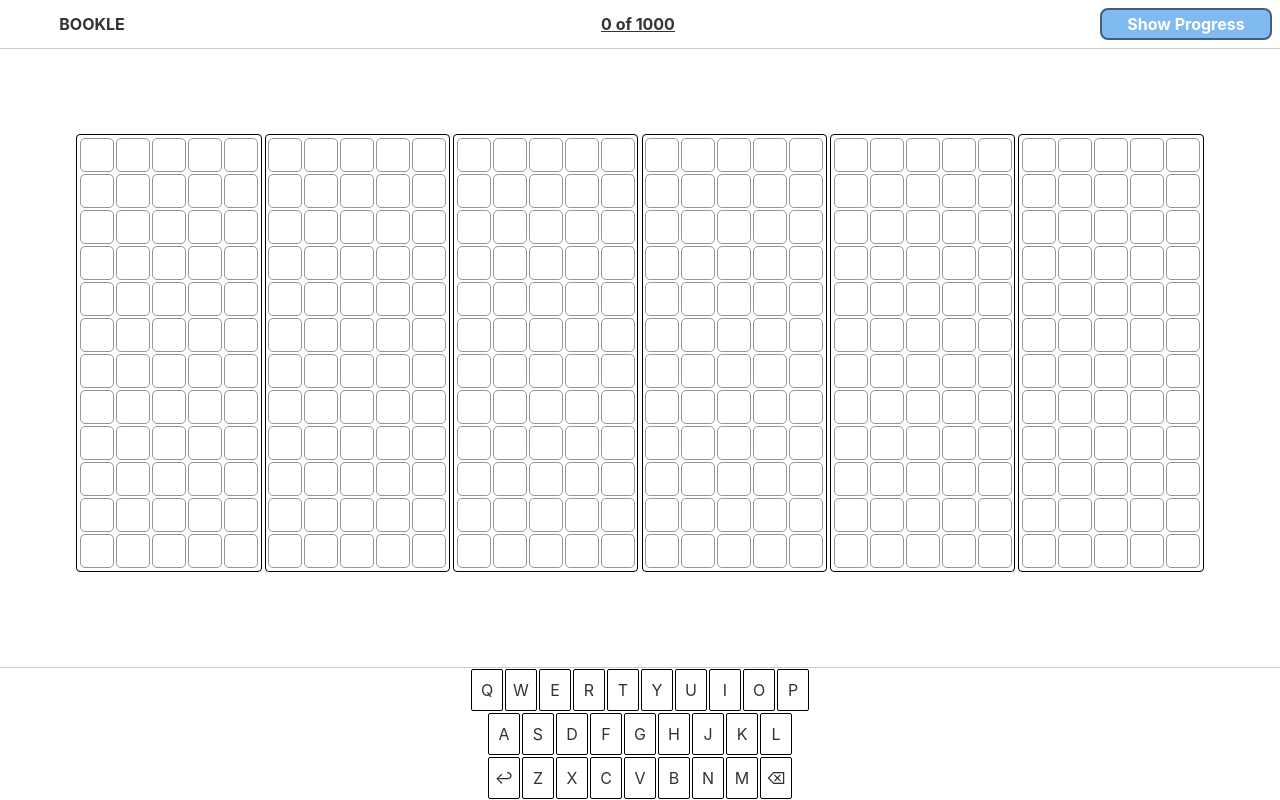
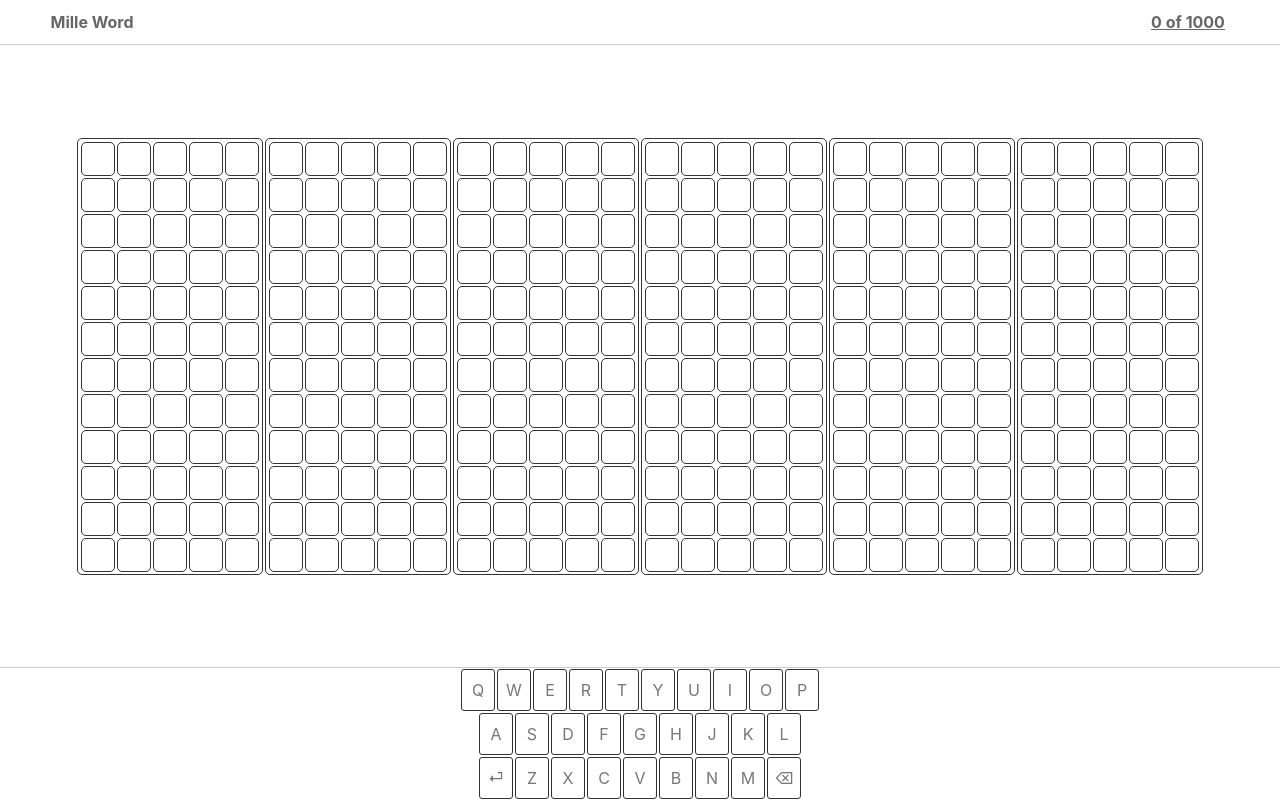
Before and after one commit to bennywwg/bookle, a Svelte app: page / in a window 1280 px wide. Built offline with nearby package versions, Linux system fonts and the light colour scheme.

Commit message:
final changes?

```diff
--- a/public/global.css
+++ b/public/global.css
@@ -64,3 +64,58 @@ button:not(:disabled):active {
 button:focus {
 	border-color: #666;
 }
+
+/* Global Styles & Colors */
+:root {
+	--green: #6aaa64;
+	--darkendGreen: #538d4e;
+	--yellow: #c9b458;
+	--darkendYellow: #b59f3b;
+	--lightGray: #d8d8d8;
+	--gray: #86888a;
+	--darkGray: #939598;
+	--white: #fff;
+	--black: #212121;
+	font-family: 'Clear Sans', 'Helvetica Neue', Arial, sans-serif;
+	--tile-size: 2rem;
+
+	--global-background: #fff;
+	--global-outline: #333;
+	--global-text: #fff;
+	--global-text-on-bg: #777;
+	--global-text-subdue: #666;
+
+	--global-green: #6aaa64;
+	--global-yellow: #c9b458;
+	--global-gray: #86888a;
+}
+
+/*
+Alternate dark mode, set in javascript
+*/
+[data-theme="dark"] {
+	--global-background: #000;
+	--global-outline: #ddd;
+	--global-text: #fff;
+	--global-text-on-bg: #fff;
+	--global-text-subdue: #bbb;
+
+	--global-green: #538d4e;
+	--global-yellow: #b59f3b;
+	--global-gray: #535558;
+}
+
+/*
+Alternate light mode, set in javascript
+*/
+[data-theme="light"] {
+	--global-background: #fff;
+	--global-outline: #333;
+	--global-text: #fff;
+	--global-text-on-bg: #777;
+	--global-text-subdue: #666;
+
+	--global-green: #6aaa64;
+	--global-yellow: #c9b458;
+	--global-gray: #86888a;
+}
--- a/public/index.html
+++ b/public/index.html
@@ -4,7 +4,7 @@
 	<meta charset='utf-8'>
 	<meta name='viewport' content='width=device-width,initial-scale=1'>
 
-	<title>BOOKLE</title>
+	<title>Mille Word</title>
 
 	<link rel='icon' type='image/png' href='favicon.png'>
 	<link rel='stylesheet' href='global.css'>
@@ -20,6 +20,6 @@
 	</style>
 </head>
 
-<body>
+<body style="background-color: var(--global-background);">
 </body>
 </html>
--- a/src/App.svelte
+++ b/src/App.svelte
@@ -147,6 +147,20 @@
 		tryLoadStateFromLocalStorage();
 
 		loadingStatus = "";
+
+
+
+		if (window.webkit != undefined && window.webkit.messageHandlers && window.webkit.messageHandlers.bridge && window.webkit.messageHandlers.bridge.postMessage) {
+			const headerBar = document.getElementById("header-bar");
+			let headerHeight = -1;
+			headerHeight = headerBar ? headerBar.getBoundingClientRect().height : -1;
+
+			window.webkit.messageHandlers.bridge.postMessage(`headerHeight:${headerHeight}`);
+
+			window.webkit.messageHandlers.bridge.onMessage = (msg) => {
+				document.documentElement.setAttribute('data-theme', msg);
+			}
+		}
 	})
 	.catch(err => {
 		console.log(err);
@@ -157,18 +171,12 @@
 <main>
 	<div id="headers">
 		<div id="header-bar">
-			<b id="bookle-label">BOOKLE</b>
+			{#if (!gameEnded)}
+				<b class="bookle-label">Mille Word</b>
+			{/if}
+			<b class="bookle-label" id="completion">{completeCount} of 1000</b>
 			{#if gameEnded}
-				<b id="completion">Game Ended! {completeCount} of 1000</b>
-			{:else}
-				<b id="completion">{loadingStatus === "" ? completeCount : "?"} of 1000</b>
-			{/if}
-			{#if (gameEnded && loadingStatus === "")}
 				<b id="ng-button" on:click={(ev) => { ev.currentTarget.blur(); resetGame(); }}>New Game</b>
-			{:else}
-				<b id="progress-button" on:click={(ev) => { ev.currentTarget.blur(); progressSelected = !progressSelected; }}>
-					{progressSelected ? "Back to Game" : "Show Progress"}
-				</b>
 			{/if}
 		</div>
 	</div>
@@ -241,6 +249,10 @@
 		cursor: pointer;
 	}
 
+	.bookle-label {
+		color: var(--global-text-subdue);
+	}
+
 	#completion {
 		text-decoration: underline;
 	}
@@ -255,11 +267,12 @@
 	#game-area {
 		overflow: auto;
 		overflow-x: hidden;
+		padding-top: 10px;
 		padding-bottom: 10px;
 	}
 
 	#headers {
-		outline: 1px solid #ccc;
+		border-bottom: 1px solid #ccc;
 	}
 
 	#keyboard {
--- a/src/Keyboard.svelte
+++ b/src/Keyboard.svelte
@@ -2,7 +2,7 @@
     const rows: string[] = [
         "QWERTYUIOP",
         "ASDFGHJKL",
-        "↩ZXCVBNM⌫"
+        "⏎ZXCVBNM⌫"
     ];
 
     export let presentCorrectKeyLists;
@@ -10,7 +10,7 @@
     export let clickCallback: (key: string) => void;
 
     const clickMapper: (content: string) => string = (content: string) => {
-        if (content == '↩') {
+        if (content == '⏎') {
             return "Enter";
         } else if (content == '⌫') {
             return "Backspace";
@@ -71,24 +71,30 @@
         text-align: center;
         line-height: 250%;
         padding: 0;
+        margin: 2px;
         user-select: none;
+        outline: 1px solid var(--global-outline);
+        border: none;
+        background-color: #0000;
+        color: var(--global-text-on-bg);
     }
 
     .unused {
-        background-color: #fff;
-        border: 1px solid #000;
     }
 
     .missing {
-        background-color: #aaa;
+        background-color: var(--global-gray);
+        color: var(--global-text);
     }
 
     .present {
-        background-color: #c9b458;
+        background-color: var(--global-yellow);
+        color: var(--global-text);
     }
 
     .correct {
-        background-color: #6aaa64;
+        background-color: var(--global-green);
+        color: var(--global-text);
     }
 
 </style>
--- a/src/Row.svelte
+++ b/src/Row.svelte
@@ -96,8 +96,7 @@
         margin: 2px;
         background-color: var(--color-background);
         font-weight: bold;
-        color: var(--darkGray);
-        outline: 1px solid var(--darkGray);
+        outline: 1px solid var(--global-outline);
 		border-radius: 0.25em;
 		min-width: var(--min-size);
 		text-align: center;
@@ -106,10 +105,11 @@
 		font-size: calc(0.5 * var(--tile-size));
 		line-height: var(--tile-size);
 		user-select: none;
+        color: var(--global-text-on-bg);
     }
 
     .game-square-submitted {
-        color: #fff;
+        color: var(--global-text);
     }
 
 	.game-square-destroying {
@@ -119,34 +119,14 @@
 	}
 
     .missing {
-        background-color: var(--gray);
+        background-color: var(--global-gray);
     }
 
     .present {
-        background-color: var(--yellow);
+        background-color: var(--global-yellow);
     }
 
     .correct {
-        background-color: var(--green);
+        background-color: var(--global-green);
     }
-
-    /* Global Styles & Colors */
-	:root {
-		--green: #6aaa64;
-		--darkendGreen: #538d4e;
-		--yellow: #c9b458;
-		--darkendYellow: #b59f3b;
-		--blue: #587cc9;
-		--darkendBlue: #395185;
-		--lightGray: #d8d8d8;
-		--gray: #86888a;
-		--darkGray: #939598;
-		--white: #fff;
-		--black: #212121;
-		/* Colorblind colors */
-		--orange: #f5793a;
-		--blue: #85c0f9;
-		font-family: 'Clear Sans', 'Helvetica Neue', Arial, sans-serif;
-		--tile-size: 2rem;
-	}
 </style>
--- a/src/Wordle.svelte
+++ b/src/Wordle.svelte
@@ -37,8 +37,8 @@
 <style>
 	.wordle {
 		padding: 0.1em;
-		margin: 0.1em;
-		border: 0.1em solid black;
+		margin: 0.15em;
+		outline: 0.1em solid var(--global-outline);
         border-radius: 0.25em;
         display: flex;
         flex-direction: column;
@@ -52,7 +52,7 @@
 
     .wordle-defocused {
         opacity: 0.3;
-        border: 0.1em solid #888;
+        outline: 0.1em solid var(--global-outline);
         transition: 0.5s;
     }
 </style>
```
